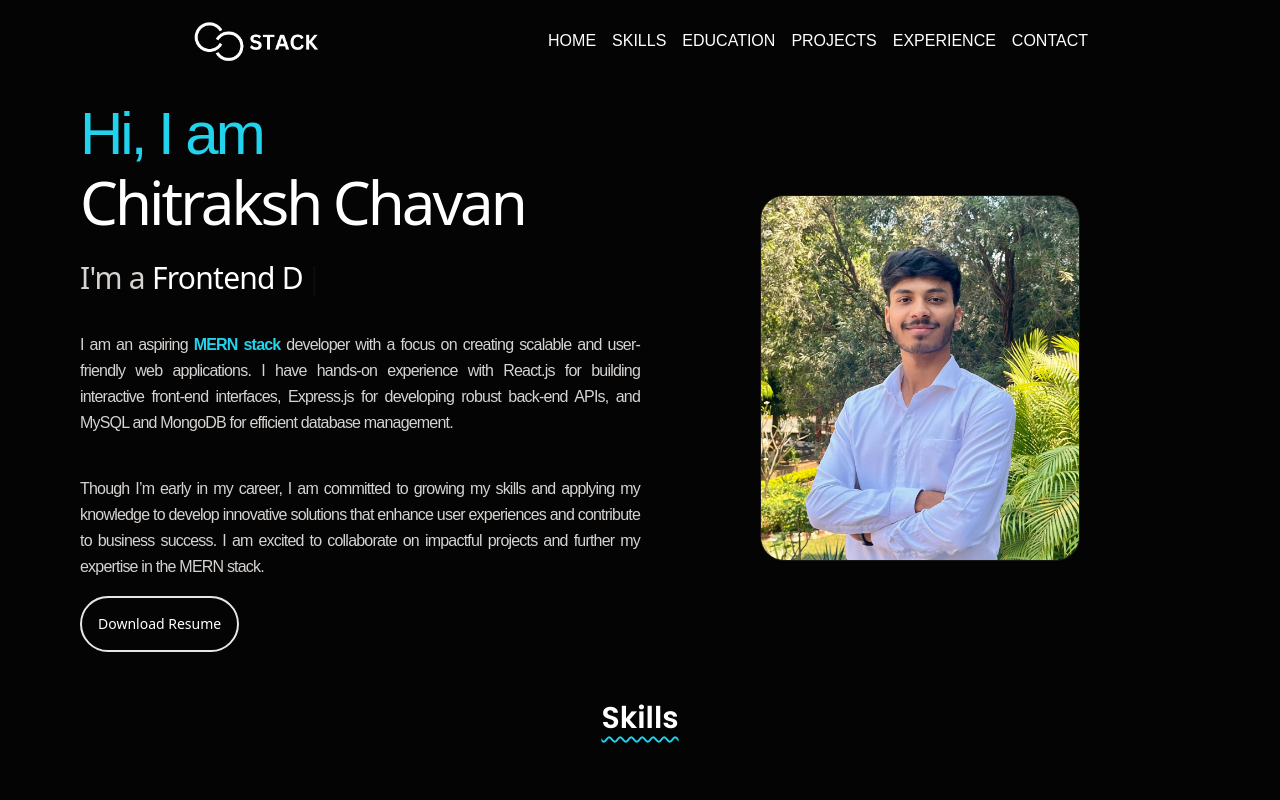
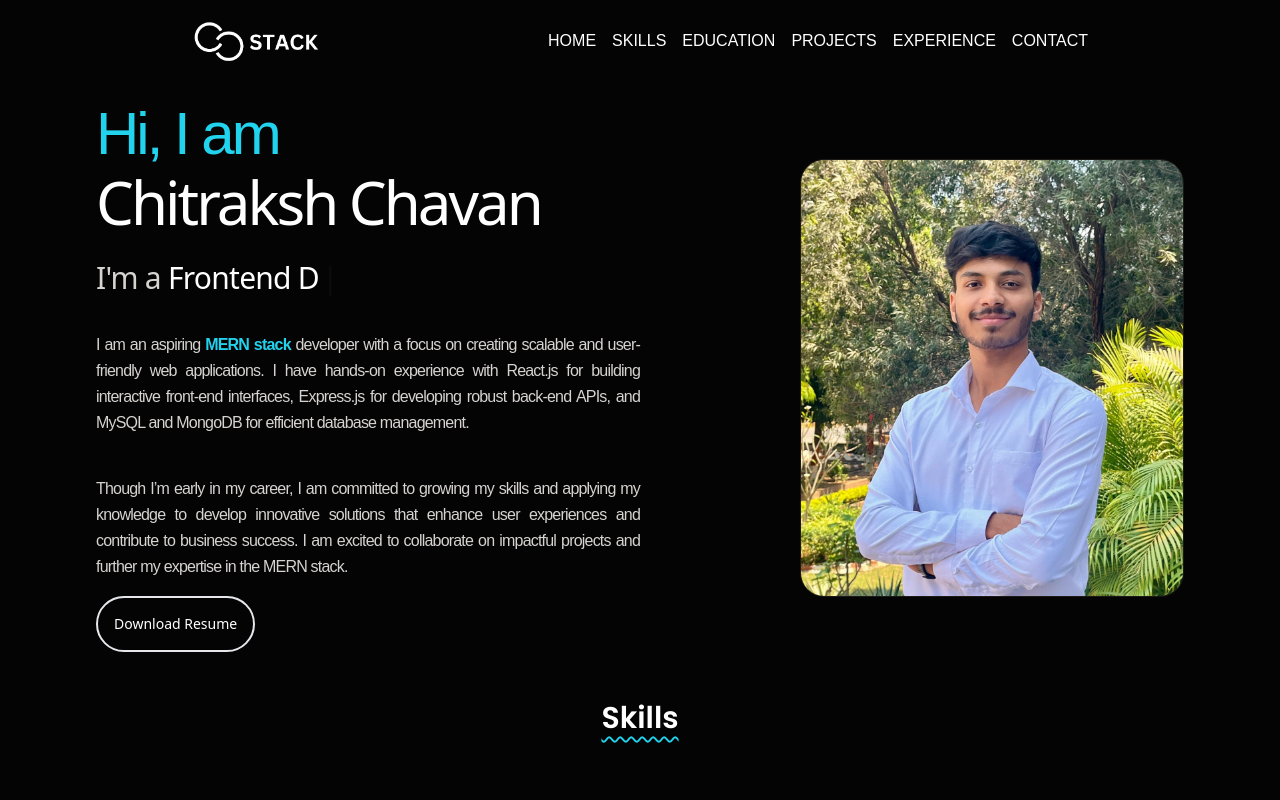
Before and after one commit to Chitraksh09error/ccstack-portfolio, a React (Vite) app: page / in a window 1280 px wide. Shown: the top 800 px of the page. Built offline with nearby package versions, Linux system fonts and the light colour scheme; a web font is replaced by a local one.

Commit message:
pp chanheg

```diff
--- a/src/App.jsx
+++ b/src/App.jsx
@@ -18,7 +18,7 @@ export default function App() {
       </div> */}
 
         <Navbar/>
-      <div className='container mx-auto px-5 sm:px-10 md:px-1 lg:px-20 xl:px-20'>
+      <div className='container mx-auto px-5 sm:px-10 md:px-1 lg:px-20 xl:px-24'>
         <Herosection/>
         <Skills/>
         <Education/>
--- a/src/components/Herosection.jsx
+++ b/src/components/Herosection.jsx
@@ -31,9 +31,9 @@ function Herosection() {
     return (
         <div className=' lg:mt-16 mt-24 ' id='hero'>
             <div className='flex flex-wrap lg:flex-row-reverse'>
-                <div className='flex justify-center items-center w-full lg:w-1/2 '>
+                <div className='flex justify-end items-center w-full lg:w-1/2 '>
                     <div className='flex justify-center   '>
-                        <motion.img className='gsap_pp w-80 border  border-stone-900 rounded-3xl' src={pp}
+                        <motion.img className='gsap_pp w-96 border  border-stone-900 rounded-3xl' src={pp}
                         initial={{x:100 , opacity : 0}}
                         whileInView ={{x:0 , opacity : 1}}
                         transition={ {duration : 1, delay : 0.5}} />
```
